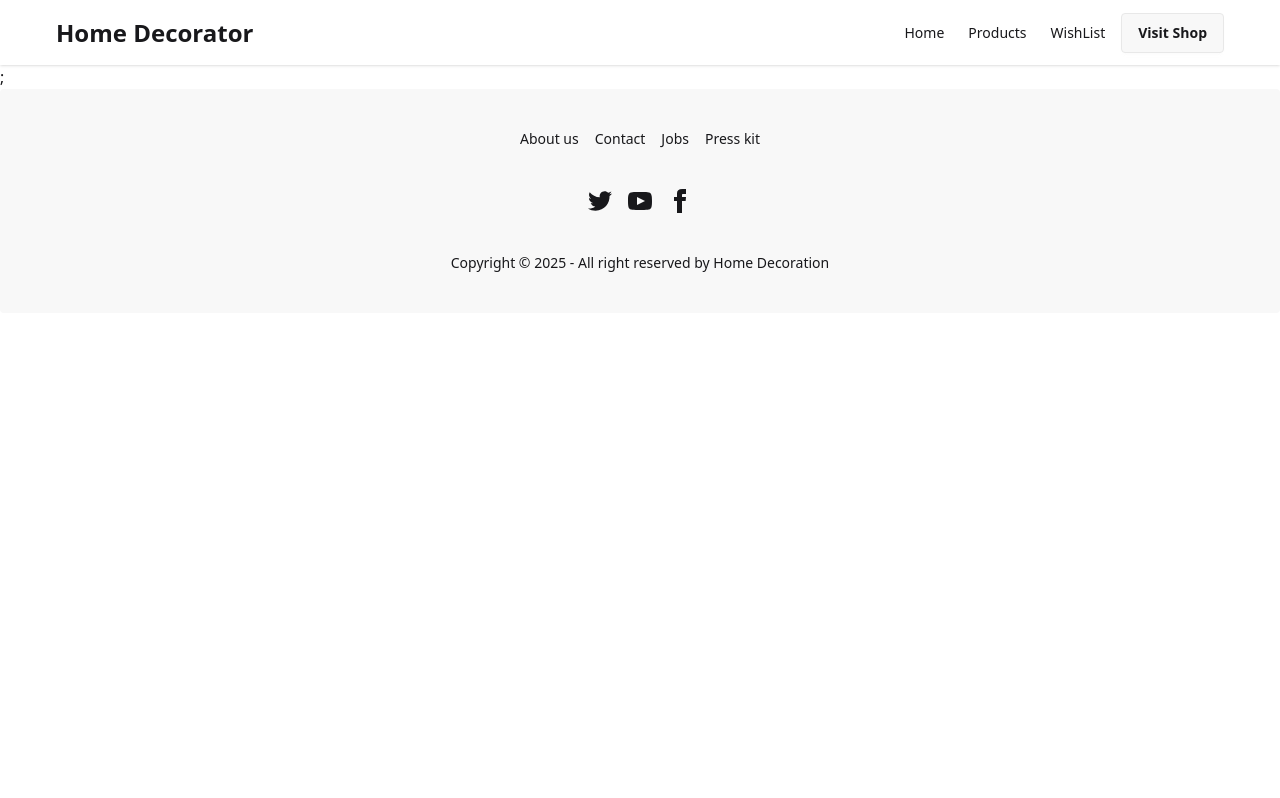
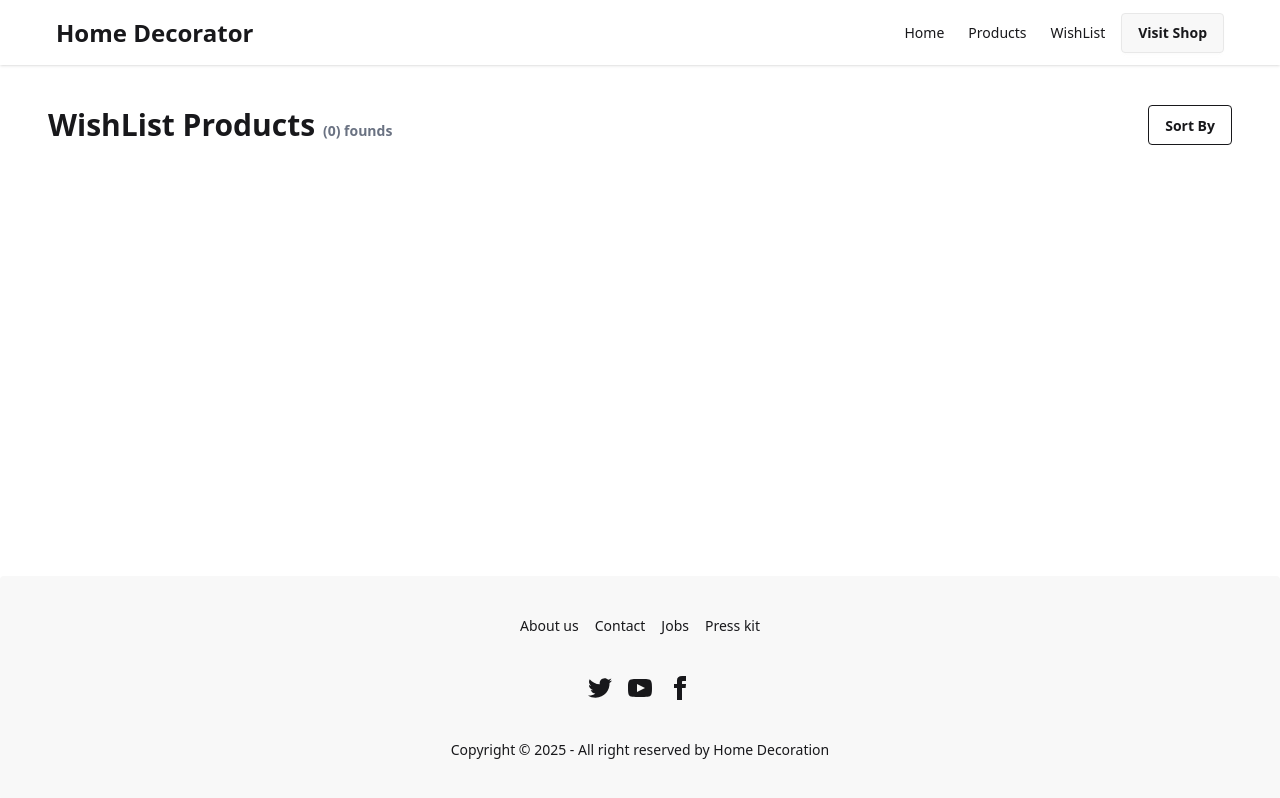
Before and after one commit to himel2535/home-decorator, a React (Vite) app: page /wishlist in a window 1280 px wide. Built offline with nearby package versions, Linux system fonts and the light colour scheme.

Commit message:
wishlist shown in ui from local storag

```diff
--- a/src/Pages/WishList.jsx
+++ b/src/Pages/WishList.jsx
@@ -1,9 +1,51 @@
-import React from "react";
+import React, { useEffect, useState } from "react";
 
 const WishList = () => {
+  const [wishlist, setWishlist] = useState([]);
+
+  useEffect(() => {
+    const savedList = JSON.parse(localStorage.getItem("wishlist"));
+    if (savedList) setWishlist(savedList);
+  }, []);
+
   return (
     <div>
-      <h1>WishList</h1>
+      <div className="flex justify-between items-center mb-5">
+        <h1 className="font-semibold text-3xl">
+          WishList Products{" "}
+          <span className="text-sm text-gray-500">
+            ({wishlist.length}) founds
+          </span>
+        </h1>
+        <button className="btn btn-outline">Sort By</button>
+      </div>
+      <div className="grid grid-cols-1 md:grid-cols-2 lg:grid-cols-3 gap-5"></div>
+
+      <div className="space-y-3">
+        {wishlist.map((p) => (
+          <div className="card card-side bg-base-100 shadow-sm items-center">
+            <figure>
+              <img
+                className="h-28 w-40 object-cover"
+                src={p.image}
+                alt="image"
+              />
+            </figure>
+
+            <div className="flex justify-between items-center w-full px-4">
+              <div>
+                <h2 className="card-title">{p.name}</h2>
+                <p className="text-base-content/70">{p.category}</p>
+              </div>
+
+              <div className="flex items-center gap-4">
+                <h4 className="text-xl font-semibold">Price: {p.price}</h4>
+                <button className="btn btn-primary">Remove</button>
+              </div>
+            </div>
+          </div>
+        ))}
+      </div>
     </div>
   );
 };
--- a/src/Routes/Routes.jsx
+++ b/src/Routes/Routes.jsx
@@ -23,7 +23,7 @@ const router = createBrowserRouter([
         element: <Products></Products>,
       },
       {
-        path: "/wishlist/:id",
+        path: "/wishlist",
         element: <WishList></WishList>
       },
       {
```
